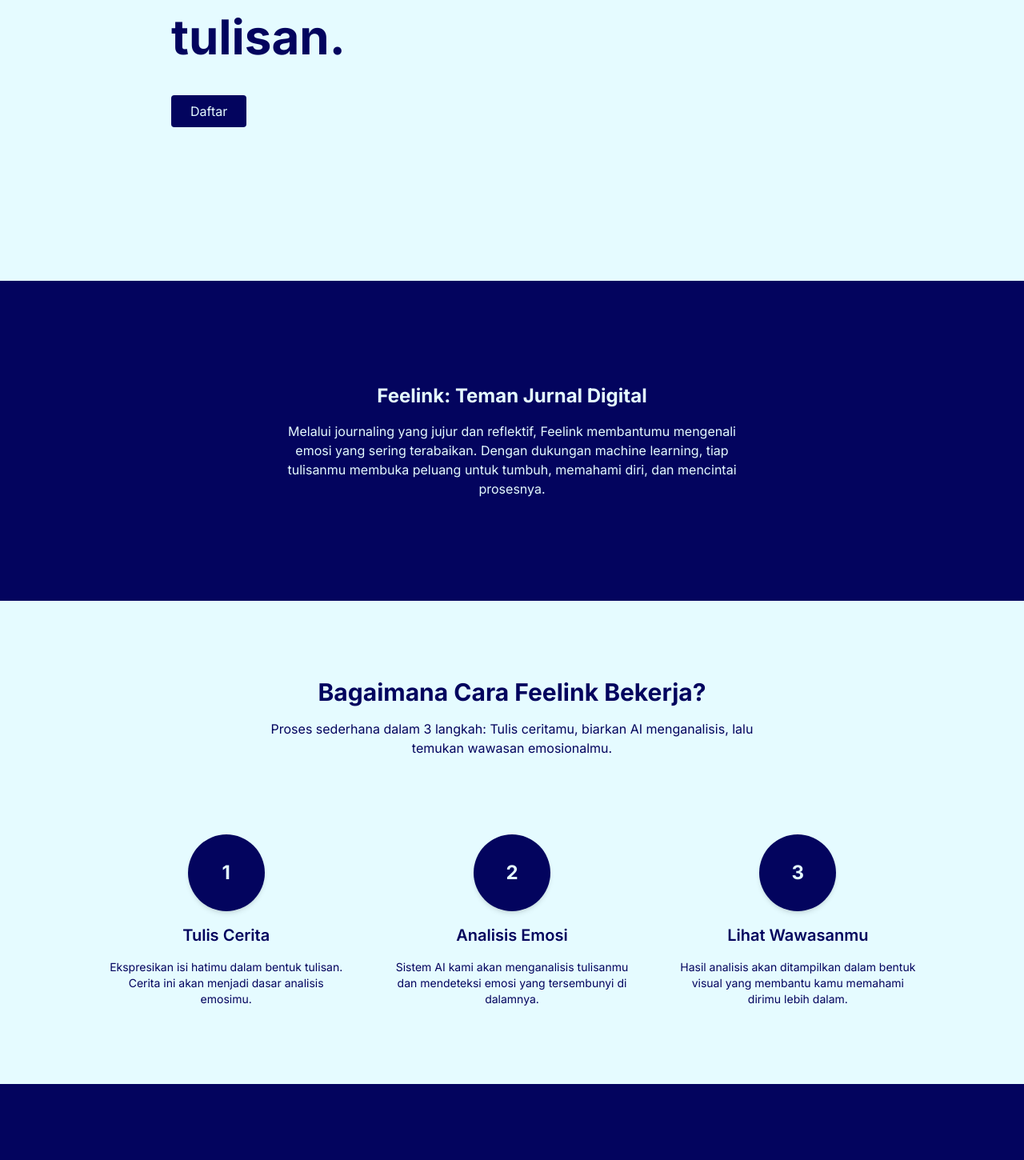
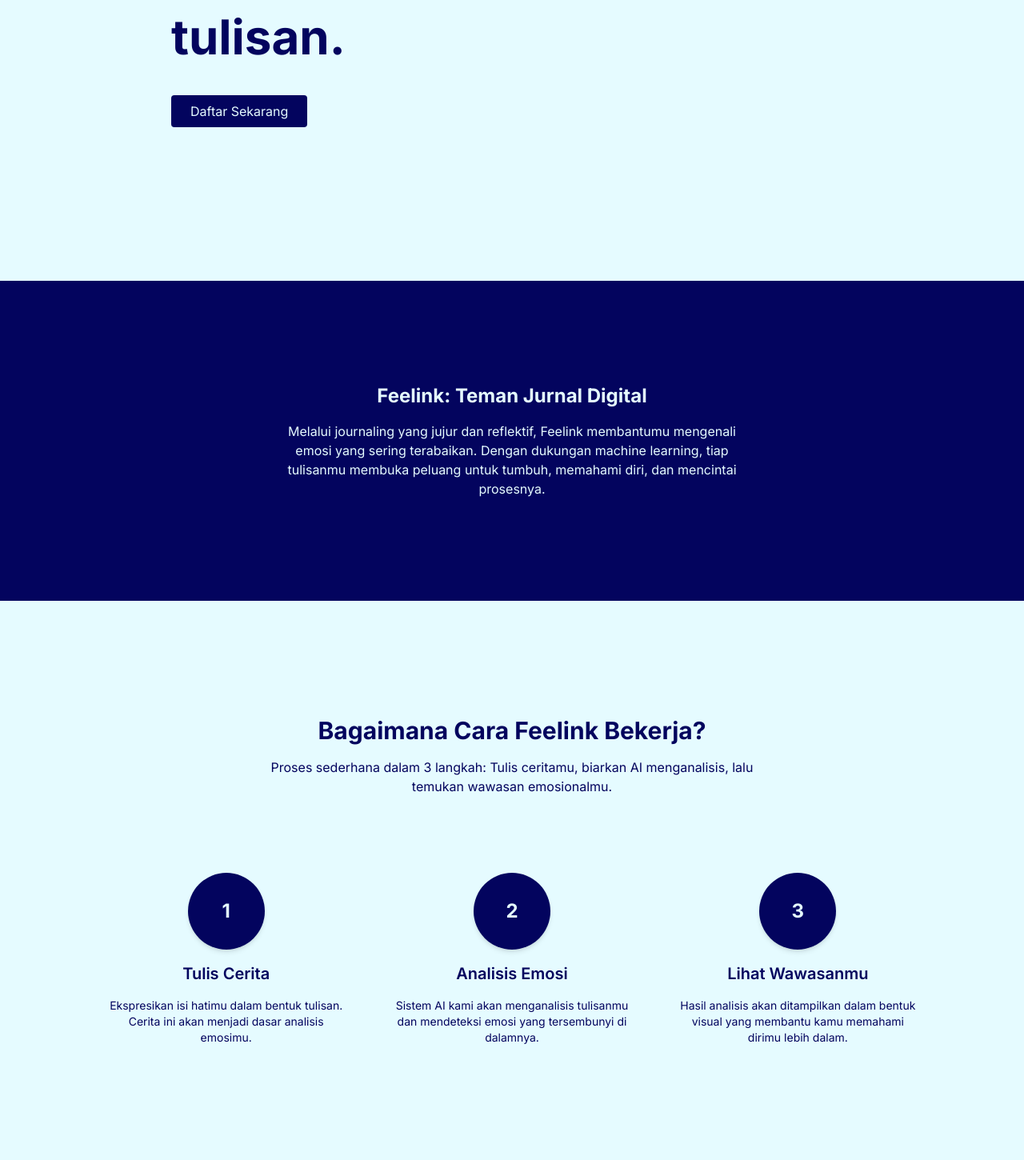
Before and after one commit to HarySaputra3/feelink-project, a React (Vite) app in the folder frontend/: page / in a window 1280 px wide. Shown: the part 600-2050 px from the top of the page at 80% size. Built offline with nearby package versions, Linux system fonts and the light colour scheme.

Commit message:
landingpage update

```diff
--- a/frontend/src/pages/LandingPage.jsx
+++ b/frontend/src/pages/LandingPage.jsx
@@ -33,11 +33,10 @@ const LandingPage = () => {
   const [menuOpen, setMenuOpen] = useState(false)
   const hero = "Perasaan yang tak diungkap bisa menjadi beban. Feelink membantumu mengenal, menerima, dan melepaskannya lewat tulisan."
 
-  // Lazy-load video when in view
-  const videoRef = useRef(null)
-  const videoInView = useInView(videoRef, { once: true })
-  const [showVideo, setShowVideo] = useState(false)
-  const [Showcase, setShowcase] = useState(null)
+  // const videoRef = useRef(null)
+  // const videoInView = useInView(videoRef, { once: true })
+  // const [showVideo, setShowVideo] = useState(false)
+  // const [Showcase, setShowcase] = useState(null)
   const [modalOrigin, setModalOrigin] = useState(null);
   const [modalContentType, setModalContentType] = useState(null);
   const [isScrolled, setIsScrolled] = useState(false);
@@ -60,14 +59,14 @@ const LandingPage = () => {
     return () => window.removeEventListener('scroll', handleScroll);
   }, []);
 
-  useEffect(() => {
-    if (videoInView && !Showcase) {
-      import('../assets/dummy_showcase.mp4').then(mod => {
-        setShowcase(mod.default)
-        setShowVideo(true)
-      })
-    }
-  }, [videoInView, Showcase])
+  // useEffect(() => {
+  //   if (videoInView && !Showcase) {
+  //     import('../assets/dummy_showcase.mp4').then(mod => {
+  //       setShowcase(mod.default)
+  //       setShowVideo(true)
+  //     })
+  //   }
+  // }, [videoInView, Showcase])
 
   useEffect(() => {
     document.body.classList.toggle('overflow-hidden', menuOpen)
@@ -146,7 +145,7 @@ const LandingPage = () => {
           </h1>
           <ScrollFadeIn custom={hero.split(' ').length}>
             <Link to="/signup" className="inline-block bg-primary text-secondary px-6 py-2 rounded text-sm sm:text-base">
-              Daftar
+              Daftar Sekarang
             </Link>
           </ScrollFadeIn>
         </div>
@@ -171,7 +170,7 @@ const LandingPage = () => {
       </section>
 
       {/* How It Works Section */}
-      <section id="how" className="text-center px-6 py-24 mx-auto space-y-24">
+      <section id="how" className="text-center px-6 pt-36 pb-48 mx-auto space-y-24">
         <div className="max-w-2xl mx-auto space-y-4">
           <ScrollFadeIn custom={2}>
             <h2 className="text-2xl md:text-3xl font-bold">
```
